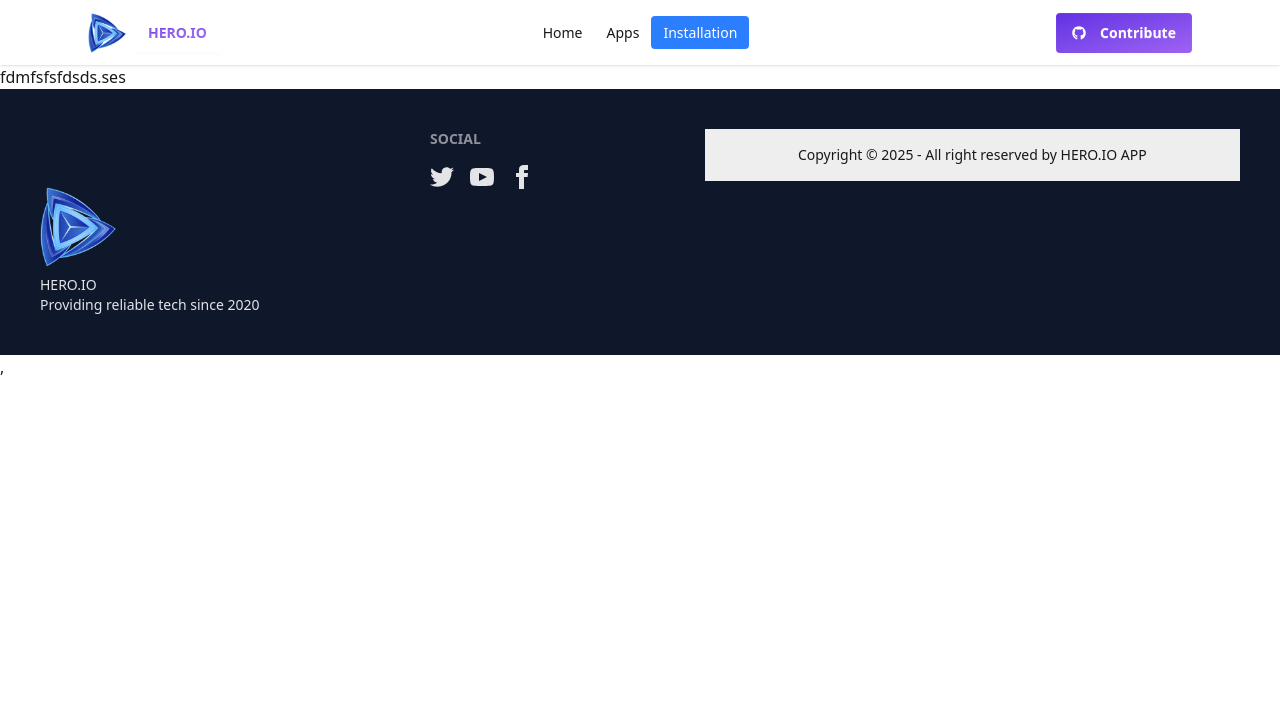
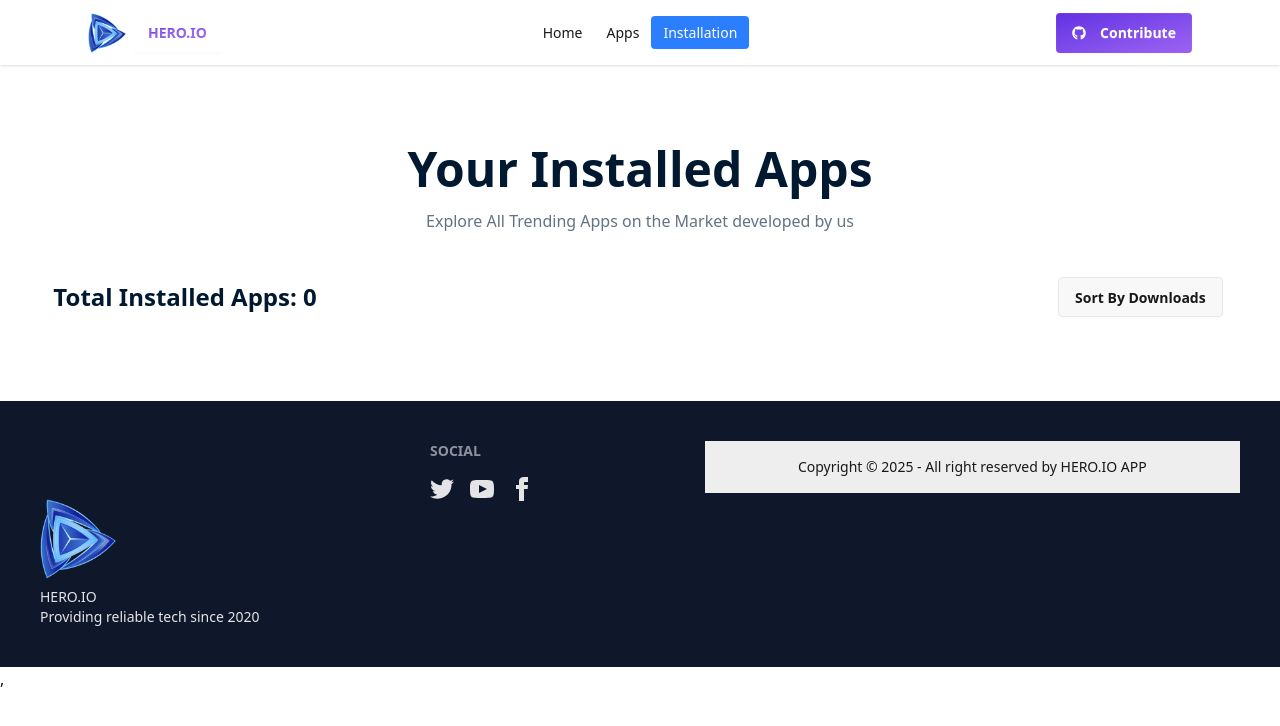
Before and after one commit to jsyaii/assi8-hero-app, a React (Vite) app: page /installed in a window 1280 px wide. Shown: the top 726 px of the page. Built offline with nearby package versions, Linux system fonts and the light colour scheme.

Commit message:
second commit

```diff
--- a/src/hook/addToDB.js
+++ b/src/hook/addToDB.js
@@ -33,4 +33,16 @@ const addToStoredDB = (id) => {
 
 }
 
+
+// fauu
+export const removeInstalledApp = (id) => {
+    console.log(id);
+  const previousInstalledApps = getInstalledApps();
+    const remainingApps = previousInstalledApps.filter(
+      (previousApp) => parseInt(previousApp.id) !== parseInt(id)
+    );
+    localStorage.setItem("installedApps", JSON.stringify(remainingApps));
+    toast.success("App removed from installed list");
+}
+
 export { addToStoredDB,getStoredApp };
--- a/src/pages/InstalledApp/InstalledApp.jsx
+++ b/src/pages/InstalledApp/InstalledApp.jsx
@@ -1,11 +1,73 @@
-import React, { useEffect } from 'react';
-import { useLoaderData } from 'react-router';
-import { getStoredApp } from '../../hook/addToDB';
+import React, { useEffect, useState } from "react";
+import { useLoaderData } from "react-router";
+import { getStoredApp, removeInstalledApp } from "../../hook/addToDB";
+import { FaStar } from "react-icons/fa6";
+import AllApps from "../AllApps/AllApps";
+import { ToastContainer } from "react-toastify";
+import LoadingSpiner from "../../components/LoadingSpiner/LoadingSpiner";
+import { HiOutlineDownload } from "react-icons/hi";
+import Swal from "sweetalert2";
 
 const InstalledApp = () => {
-const data =useLoaderData();
+  const [instalation, setInstalation] = useState([]);
+  const [isLoading, setIsLoading] = useState(true);
+  const [sortOrder, setSortOrder] = useState(null); // "low" or "high"
+  const data = useLoaderData();
 
-console.log(data)
+  // ✅ Load Installed Apps
+  useEffect(() => {
+    setIsLoading(true);
+    const storedAppData = getStoredApp();
+    const convertedIds = storedAppData.map((id) => parseInt(id));
+    const myInstalledApps = data.filter((app) =>
+      convertedIds.includes(app.id)
+    );
+    setInstalation(myInstalledApps);
+    setIsLoading(false);
+  }, [data]);
+
+  // ✅ Handle Sorting by Downloads
+  const handleSort = (isLowToHigh) => {
+    setSortOrder(isLowToHigh ? "low" : "high");
+
+    const sortedApps = [...instalation].sort((a, b) => {
+      if (isLowToHigh) return a.downloads - b.downloads;
+      else return b.downloads - a.downloads;
+    });
+
+    setInstalation(sortedApps);
+  };
+
+
+
+
+
+
+ const handleUninstall = (id) => {
+
+      Swal.fire({
+        title: "Uninstall App",
+        text: "Do you want to uninstall this app?",
+        icon: "question",
+        showDenyButton: true,
+        showCancelButton: false,
+        confirmButtonText: "Yes",
+        denyButtonText: "Not now",
+      }).then((result) => {
+        if (result.isConfirmed) {
+          removeInstalledApp(id);
+          setUninstalled(!uninstalled);
+          Swal.fire(
+            "Uninstalled!",
+            `The app ${title} has been uninstalled.`,
+            "success"
+          );
+        } else if (result.isDenied) {
+          Swal.fire("The app's uninstallation was canceled.", "", "info");
+        }
+      });
+
+  };
 
 
 
@@ -14,33 +76,50 @@ console.log(data)
 
 
 
-//  const [readList, setReadList] = useState([])
-//     const [sort, setSort] = useState("");
+  return (
+    <div className="w-11/12 mx-auto my-20">
+      <div className="text-center my-10">
+        <h1 className="text-[#001931] text-3xl md:text-5xl font-bold">
+          Your Installed Apps
+        </h1>
+        <p className="text-[#627382] mt-4">
+          Explore All Trending Apps on the Market developed by us
+        </p>
+      </div>
 
-//     const data = useLoaderData();
+      {/* Header and Sort */}
+      <div className="flex justify-between items-center mb-10">
+        <h2 className="text-xl md:text-2xl font-semibold text-[#001931]">
+          Total Installed Apps: {instalation.length}
+
+        </h2>
 
 
-    useEffect(() => {
-        const storedAppData = getStoredApp();
-        const ConvertedStoredApps = storedAppData.map(id => parseInt(id))
-        const myInstalation = data.filter(app => ConvertedStoredApps.includes(app.id));
-        // setReadList(myInstalation)
-        console.log(myInstalation)
-    }, [])
+        <div className="dropdown dropdown-bottom dropdown-end">
+          <div tabIndex={0} role="button" className="btn m-1">
+            Sort By Downloads
+          </div>
+          <ul
+            tabIndex={0}
+            className="dropdown-content menu bg-base-100 rounded-box z-1 w-52 p-2 shadow-sm"
+          >
+            <li>
+              <button onClick={() => handleSort(true)}>Low to High</button>
+            </li>
+            <li>
+              <button onClick={() => handleSort(false)}>High to Low</button>
+            </li>
+          </ul>
+        </div>
+      </div>
 
-// const handleSort = (type) => {
-//         setSort(type)
-//         if (type === "pages") {
-//             const sortedByPage = [...readList].sort((a, b) => a.totalPages - b.totalPages);
-//             setReadList(sortedByPage)
-//             console.log(sortedByPage)
-//         }
-//         if (type === "ratings") {
-//             const sortedByrating = [...readList].sort((a, b) => a.rating - b.rating);
-//             setReadList(sortedByrating)
-//         }
+      <ToastContainer />
 
-// }
+      {/* Loading Spinner */}
+      {isLoading ? (
+        <LoadingSpiner />
+      ) :
+       (
 
 
 
@@ -49,127 +128,127 @@ console.log(data)
 
 
 
-    return (
-        <div>
-            <h1>fdmfsfsfdsds.ses</h1>
-        </div>
-    );
-}
 
-export default InstalledApp;
+    //    <div className="w-11/12 mx-auto my-4">
+    //     <div className="flex justify-between items-center bg-base-100 p-2 md:p-4 rounded-lg shadow-md mb-4">
+    //       <Link to={`/apps/${app.id}`}>
+    //         <div className="flex items-center gap-4">
+    //           <img
+    //             src={image}
+    //             alt={title}
+    //             className="w-16 h-16 rounded-md"
+    //           />
+    //           <div>
+    //             <p>{title}</p>
+    //             <div className="flex items-center gap-1 md:gap-2 mt-1">
+    //               <p className="text-sm text-[#00D390] flex items-center gap-1">
+    //                 <HiOutlineDownload />
+    //                 <span>
+    //                   {downloads_millions / 1000 >= 1
+    //                     ? `${downloads_millions / 1000} B`
+    //                     : `${downloads_millions / 100} M`}
+    //                 </span>
+    //               </p>
+    //               <p className="text-sm text-[#FF8811] flex items-center gap-1">
+    //                 <FaStar /> <span>{ratingAvg}</span>
+    //               </p>
+    //               <p className="text-sm text-gray-500">{size} MB</p>
+    //             </div>
+
+
+    //           </div>
+    //         </div>
+    //       </Link>
+    //       <button
+    //         onClick={() => handleUninstall(app.id)}
+    //         className="btn btn-success text-white border-none"
+    //       >
+    //         Uninstall
+    //       </button>
+    //     </div>
+    //   </div>
 
 
 
 
-// import React, { useEffect, useState } from 'react';
-// import LoadingSpiner from '../../components/LoadingSpiner/LoadingSpiner';
-// import { toast } from 'react-toastify';
 
-// const InstalledApp = () => {
-// const [installedApps, setInstalledApps] = useState([]);
-//   const [loading, setLoading] = useState(true);
-//   const [sortBy, setSortBy] = useState('');
 
-//   useEffect(() => {
-//     const timer = setTimeout(() => {
-//       loadInstalledApps();
-//       setLoading(false);
-//     }, 1000);
 
-//     return () => clearTimeout(timer);
-//   }, []);
 
-//   const loadInstalledApps = () => {
-//     const apps = JSON.parse(localStorage.getItem('installedApps') || '[]');
 
-//     if (sortBy === 'size-high') {
-//       apps.sort((a, b) => b.size - a.size);
-//     } else if (sortBy === 'size-low') {
-//       apps.sort((a, b) => a.size - b.size);
-//     }
 
-//     setInstalledApps(apps);
-//   };
 
-//   useEffect(() => {
-//     loadInstalledApps();
-//   }, [sortBy]);
 
-//   const handleUninstall = (appId) => {
-//     const updatedApps = installedApps.filter(app => app.id !== appId);
-//     setInstalledApps(updatedApps);
-//     localStorage.setItem('installedApps', JSON.stringify(updatedApps));
-//     toast.success('App uninstalled successfully!');
-//   };
 
-//   const handleSortChange = (e) => {
-//     setSortBy(e.target.value);
-//   };
 
-//   if (loading) {
-//     // return <LoadingSpinner />;
-//     return <LoadingSpiner />;
-//   }
 
-//     return (
-//         <div>
-//              <div className="installation-page">
-//       <div className="container">
-//         <div className="page-header">
-//           <h1>Your Installed Apps</h1>
-//           <p>Explore All Trending Apps on the Market developed by us</p>
-//         </div>
 
-//         <div className="installation-controls">
-//           <div className="apps-count">
-//             <span>{installedApps.length} Apps Found</span>
-//           </div>
 
-//           <select
-//             className="sort-select"
-//             value={sortBy}
-//             onChange={handleSortChange}
-//           >
-//             <option value="">Sort By Size</option>
-//             <option value="size-high">Large - Small</option>
-//             <option value="size-low">Small - Large</option>
-//           </select>
-//         </div>
 
-//         {installedApps.length > 0 ? (
-//           <div className="installed-apps-list">
-//             {installedApps.map(app => (
-//               <div key={app.id} className="installed-app-card">
-//                 <div className="app-info">
-//                   <img src={app.image} alt={app.title} />
-//                   <div className="app-details">
-//                     <h3>{app.title}</h3>
-//                     <div className="app-meta">
-//                       <span>{(app.downloads / 1000000).toFixed(1)}M</span>
-//                       <span>⭐ {app.ratingAvg}</span>
-//                       <span>{app.size} MB</span>
-//                     </div>
-//                   </div>
-//                 </div>
-//                 <button
-//                   className="uninstall-btn"
-//                   onClick={() => handleUninstall(app.id)}
-//                 >
-//                   Uninstall
-//                 </button>
-//               </div>
-//             ))}
-//           </div>
-//         ) : (
-//           <div className="no-apps-installed">
-//             <h3>No Apps Installed</h3>
-//             <p>Install some apps to see them here</p>
-//           </div>
-//         )}
-//       </div>
-//     </div>
-//         </div>
-//     );
-// }
 
-// export default InstalledApp;
+
+
+//
+
+        <ul className="w-11/12 mx-auto my-4">
+
+
+
+  {instalation.map((app) => (
+    <li
+      key={app.id}
+      className="flex justify-between items-center bg-base-100 p-2 md:p-4 rounded-lg shadow-md mb-4"
+    >
+
+
+      <img
+        src={app.image}
+        alt={app.title}
+        className="w-16 h-16 rounded-md"
+      />
+       <p>{app.title}</p>
+
+ <div className="flex items-center gap-1 md:gap-2 mt-1">
+                  <p className="text-sm text-[#00D390] flex items-center gap-1">
+                    <HiOutlineDownload />
+                     <span>
+                       {app.downloads_millions}
+
+
+                    </span>
+                  </p>
+
+
+
+
+
+
+
+
+                  <p className="text-sm text-[#FF8811] flex items-center gap-1">
+                    <FaStar /> <span>{app.ratingAvg}</span>
+                  </p>
+                  <p className="text-sm text-gray-500">{app.size} MB</p>
+                </div>
+
+
+
+
+
+      <button
+        className="mt-4 btn btn-success text-white border-none"
+        onClick={() => handleUninstall(app.id)}
+      >
+        Uninstall
+      </button>
+    </li>
+  ))}
+</ul>
+
+      )
+      }
+    </div>
+  );
+};
+
+export default InstalledApp;
```
